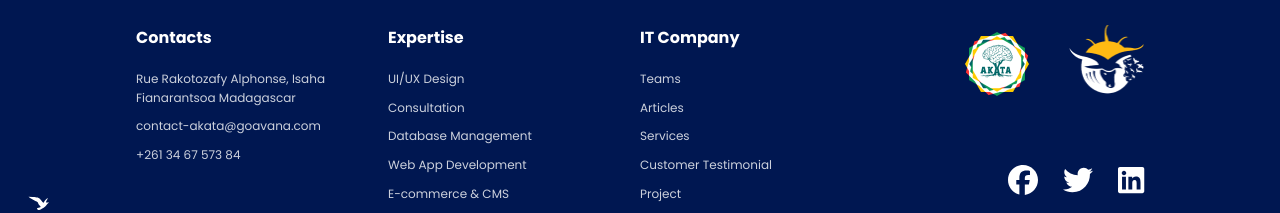
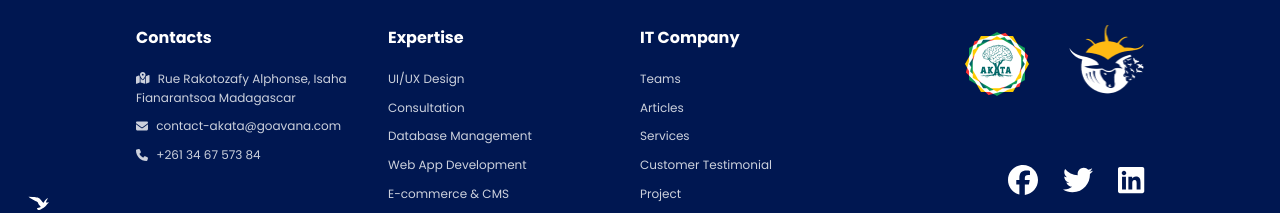
Before and after one commit to maxime-dot/website3, a Next.js app: page / in a window 1280 px wide. Shown: the part 9279-9492 px from the top of the page. Built offline with nearby package versions, Linux system fonts and the light colour scheme.

Commit message:
refactor: add icon on footer

```diff
--- a/src/components/footer/Footer.tsx
+++ b/src/components/footer/Footer.tsx
@@ -10,6 +10,11 @@ import {
 import "./footer.scss";
 import contactData from "@/data/contacts.json";
 import serviceList from "@/data/services.json";
+import {
+  faEnvelope,
+  faMapLocationDot,
+  faPhone,
+} from "@fortawesome/free-solid-svg-icons";
 
 const currentDate = new Date();
 const currentYear = currentDate.getFullYear();
@@ -21,14 +26,34 @@ const Footer: React.FC = () => {
         <div className="footer-content">
           <strong>Contacts</strong>
           <ul>
-            <li className="akata-text-small">{contactData.adress}</li>
+            <li className="akata-text-small">
+              <FontAwesomeIcon
+                icon={faMapLocationDot}
+                className="link-icon"
+                style={{marginRight: "5px"}}
+              />{" "}
+              {contactData.adress}
+            </li>
             <li className="akata-text-small">
               <Link href={"mailto:contact-akata@goavana.com"}>
+                <FontAwesomeIcon
+                  icon={faEnvelope}
+                  className="link-icon"
+                  style={{marginRight: "5px"}}
+                />{" "}
                 {contactData.mail}
               </Link>
             </li>
             <li className="akata-text-small">
-              <Link href={"tel:+261346757384"}>{contactData.phone}</Link>
+              <Link href={"tel:+261346757384"}>
+                {" "}
+                <FontAwesomeIcon
+                  icon={faPhone}
+                  className="link-icon"
+                  style={{marginRight: "5px"}}
+                />{" "}
+                {contactData.phone}
+              </Link>
             </li>
           </ul>
         </div>
```
